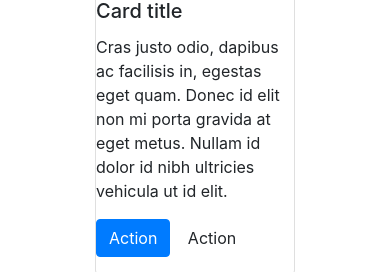
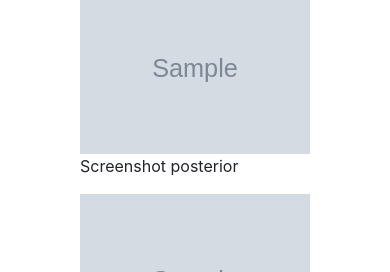
Before and after one commit to avargas20/MISO4208-202010, a Django app: page /ver_resultados/1 in a window 390 px wide. Shown: the part 966-1238 px from the top of the page. Run offline with Django 3.2, Linux system fonts and the light colour scheme; tables that the repository leaves empty hold one stand-in row (values such as "Sample post"); grey boxes marked "Sample" are stand-in pictures; some libraries are stand-ins or nearby versions.

Commit message:
:sparkles: Se agrega nueva funcionalidad ver resultados

```diff
--- a/pruebas_app/models.py
+++ b/pruebas_app/models.py
@@ -1,3 +1,4 @@
+import os
 
 from django.db import models
 
@@ -91,6 +92,10 @@ class Prueba(models.Model):
     herramienta = models.ForeignKey(Herramienta, on_delete=models.CASCADE, null=True)
     numero_eventos = models.BigIntegerField(blank=True, null=True)
 
+    @property
+    def filename(self):
+        return os.path.basename(self.script.path)
+
     def __str__(self):
         return 'Prueba id numero: %s de la estrategia: %s' % (self.id, self.estrategia.nombre)
 
--- a/pruebas_app/views.py
+++ b/pruebas_app/views.py
@@ -11,7 +11,7 @@ from django.views.decorators.clickjacking import xframe_options_exempt, xframe_o
 
 from pruebas_automaticas import settings
 from .models import Aplicacion, Prueba, Version, Herramienta, Tipo, Estrategia, Solicitud, Resultado, TipoAplicacion, \
-    Dispositivo
+    Dispositivo, ResultadoVRT
 
 # Create your views here.
 
@@ -298,6 +298,7 @@ def ver_resultados(request, solicitud_id):
     resultados = solicitud.resultado_set.all()
     videos = []
     logs = []
+    screen_shots = []
     for r in resultados:
         if r.prueba.herramienta.nombre == settings.TIPOS_HERRAMIENTAS["cypress"]:
             videos.append(r)
@@ -305,4 +306,10 @@ def ver_resultados(request, solicitud_id):
         elif r.prueba.herramienta.nombre == settings.TIPOS_HERRAMIENTAS["calabash"] or r.prueba.tipo.nombre == \
                 settings.TIPOS_PRUEBAS['aleatorias']:
             logs.append(r)
-    return render(request, 'pruebas_app/ver_resultados.html', {'solicitud': solicitud, 'videos': videos, 'logs': logs})
+        if r.screenshot_set:
+            screen_shots.append({'filename': r.prueba.filename, 'imagenes': r.screenshot_set.all()})
+    imagenes_vrt = ResultadoVRT.objects.filter(solicitud=solicitud)
+
+    return render(request, 'pruebas_app/ver_resultados.html',
+                  {'solicitud': solicitud, 'videos': videos, 'logs': logs, 'imagenes_VRT': imagenes_vrt,
+                   'screen_shots': screen_shots})
--- a/templates/pruebas_app/lanzar_estrategia.html
+++ b/templates/pruebas_app/lanzar_estrategia.html
@@ -57,10 +57,6 @@
                     <td>{{ e.aplicacion.nombre }}</td>
                     <td>
 
-                        <a class="btn btn-info text-right btn-sm" href="{% url 'ver_estrategia' %}">
-                            <i class="fas fa-eye"></i>
-                        </a>
-
                         <a class="btn btn-success text-right btn-sm" style="cursor: pointer"
                            onclick="return abrir_modal('{% url 'condiciones_de_lanzamiento' e.id %}')">
                             <i class="far fa-play-circle"></i>
--- a/templates/pruebas_app/ver_resultados.html
+++ b/templates/pruebas_app/ver_resultados.html
@@ -4,7 +4,7 @@
 {% block subtitle %}<h1 class="mt-3">Resultados de la solicitud # {{ solicitud.id }} </h1>
 {% endblock subtitle %}
 {% block content %}
-    <div class="container-fluid">
+
 
     {% if videos %}
         <div class="row">
@@ -40,132 +40,91 @@
             </div>
         </div>
     {% endif %}
+    {% if screen_shots %}
         <div class="row">
             <div class="col-md-12">
                 <h3 class="text-center text-primary">
                     ScreenShoots tomados durante la ejecución
                 </h3>
                 <div class="row">
+                    {% for s in screen_shots %}
+                        <div class="col-md-12">
+                            <h5 class="text-center text-primary">
+                                Screenshots de la prueba: {{ s.filename }}
+                            </h5>
+                        </div>
+
+                        {% for i in s.imagenes %}
                             <div class="col-md-4">
-                        <div class="card">
-                            <img class="card-img-top" alt="Bootstrap Thumbnail First"
-                                 src="https://www.layoutit.com/img/people-q-c-600-200-1.jpg"/>
-                            <div class="card-block">
-                                <h5 class="card-title">
-                                    Card title
-                                </h5>
-                                <p class="card-text">
-                                    Cras justo odio, dapibus ac facilisis in, egestas eget quam. Donec id elit non mi
-                                    porta gravida at eget metus. Nullam id dolor id nibh ultricies vehicula ut id elit.
-                                </p>
-                                <p>
-                                    <a class="btn btn-primary" href="#">Action</a> <a class="btn" href="#">Action</a>
-                                </p>
+                                <div class="thumbnail">
+                                    <a href="{{ i.imagen.url }}" target="_blank">
+                                        <img src="{{ i.imagen.url }}" alt="Lights"
+                                             style="width:100%">
+                                    </a>
+                                    <div class="caption">
+                                        <p>{{ i.nombre }}</p>
+                                    </div>
+                                </div>
+                            </div>
+                        {% endfor %}
+
+
+                    {% endfor %}
+
+
+                </div>
+            </div>
+        </div>
+    {% endif %}
+
+    {% if imagenes_VRT %}
+        <div class="row">
+            <div class="col-md-12">
+                <h3 class="text-center text-primary">
+                    VRTs tomados durante la ejecución
+                </h3>
+                <div class="row">
+                    {% for i in imagenes_VRT %}
+                        <div class="col-md-4">
+                            <div class="thumbnail">
+                                <a href="{{ i.screenshoot_previo.url }}" target="_blank">
+                                    <img src="{{ i.screenshoot_previo.url }}" alt="Lights"
+                                         style="width:100%">
+                                </a>
+                                <div class="caption">
+                                    <p>Screenshot previo</p>
                                 </div>
                             </div>
                         </div>
                         <div class="col-md-4">
-                        <div class="card">
-                            <img class="card-img-top" alt="Bootstrap Thumbnail Second"
-                                 src="https://www.layoutit.com/img/city-q-c-600-200-1.jpg"/>
-                            <div class="card-block">
-                                <h5 class="card-title">
-                                    Card title
-                                </h5>
-                                <p class="card-text">
-                                    Cras justo odio, dapibus ac facilisis in, egestas eget quam. Donec id elit non mi
-                                    porta gravida at eget metus. Nullam id dolor id nibh ultricies vehicula ut id elit.
-                                </p>
-                                <p>
-                                    <a class="btn btn-primary" href="#">Action</a> <a class="btn" href="#">Action</a>
-                                </p>
+                            <div class="thumbnail">
+                                <a href="{{ i.screenshoot_posterior.url }}" target="_blank">
+                                    <img src="{{ i.screenshoot_posterior.url }}" alt="Lights"
+                                         style="width:100%">
+                                </a>
+                                <div class="caption">
+                                    <p>Screenshot posterior</p>
                                 </div>
                             </div>
                         </div>
                         <div class="col-md-4">
-                        <div class="card">
-                            <img class="card-img-top" alt="Bootstrap Thumbnail Third"
-                                 src="https://www.layoutit.com/img/sports-q-c-600-200-1.jpg"/>
-                            <div class="card-block">
-                                <h5 class="card-title">
-                                    Card title
-                                </h5>
-                                <p class="card-text">
-                                    Cras justo odio, dapibus ac facilisis in, egestas eget quam. Donec id elit non mi
-                                    porta gravida at eget metus. Nullam id dolor id nibh ultricies vehicula ut id elit.
-                                </p>
-                                <p>
-                                    <a class="btn btn-primary" href="#">Action</a> <a class="btn" href="#">Action</a>
-                                </p>
+                            <div class="thumbnail">
+                                <a href="{{ i.imagen_diferencias.url }}" target="_blank">
+                                    <img src="{{ i.imagen_diferencias.url }}" alt="Lights"
+                                         style="width:100%">
+                                </a>
+                                <div class="caption">
+                                    <p>Imagen diferencias</p>
                                 </div>
                             </div>
                         </div>
+                    {% endfor %}
+
+
                 </div>
             </div>
         </div>
+    {% endif %}
 
-        <div class="row">
-            <div class="col-md-12">
-                <h3 class="text-center text-primary">
-                    Resultados VRT
-                </h3>
-                <div class="row">
-                    <div class="col-md-4">
-                        <div class="card">
-                            <img class="card-img-top" alt="Bootstrap Thumbnail First"
-                                 src="https://www.layoutit.com/img/people-q-c-600-200-1.jpg"/>
-                            <div class="card-block">
-                                <h5 class="card-title">
-                                    Card title
-                                </h5>
-                                <p class="card-text">
-                                    Cras justo odio, dapibus ac facilisis in, egestas eget quam. Donec id elit non mi
-                                    porta gravida at eget metus. Nullam id dolor id nibh ultricies vehicula ut id elit.
-                                </p>
-                                <p>
-                                    <a class="btn btn-primary" href="#">Action</a> <a class="btn" href="#">Action</a>
-                                </p>
-                            </div>
-                        </div>
-                    </div>
-                    <div class="col-md-4">
-                        <div class="card">
-                            <img class="card-img-top" alt="Bootstrap Thumbnail Second"
-                                 src="https://www.layoutit.com/img/city-q-c-600-200-1.jpg"/>
-                            <div class="card-block">
-                                <h5 class="card-title">
-                                    Card title
-                                </h5>
-                                <p class="card-text">
-                                    Cras justo odio, dapibus ac facilisis in, egestas eget quam. Donec id elit non mi
-                                    porta gravida at eget metus. Nullam id dolor id nibh ultricies vehicula ut id elit.
-                                </p>
-                                <p>
-                                    <a class="btn btn-primary" href="#">Action</a> <a class="btn" href="#">Action</a>
-                                </p>
-                            </div>
-                        </div>
-                    </div>
-                    <div class="col-md-4">
-                        <div class="card">
-                            <img class="card-img-top" alt="Bootstrap Thumbnail Third"
-                                 src="https://www.layoutit.com/img/sports-q-c-600-200-1.jpg"/>
-                            <div class="card-block">
-                                <h5 class="card-title">
-                                    Card title
-                                </h5>
-                                <p class="card-text">
-                                    Cras justo odio, dapibus ac facilisis in, egestas eget quam. Donec id elit non mi
-                                    porta gravida at eget metus. Nullam id dolor id nibh ultricies vehicula ut id elit.
-                                </p>
-                                <p>
-                                    <a class="btn btn-primary" href="#">Action</a> <a class="btn" href="#">Action</a>
-                                </p>
-                            </div>
-                        </div>
-                    </div>
-                </div>
-            </div>
-        </div>
-    </div>
+
 {% endblock content %}
```
Also changed, not shown: templates/pruebas_app/index.html (+9 -1 lines). Lines whose indentation alone changed are shown as unchanged.
